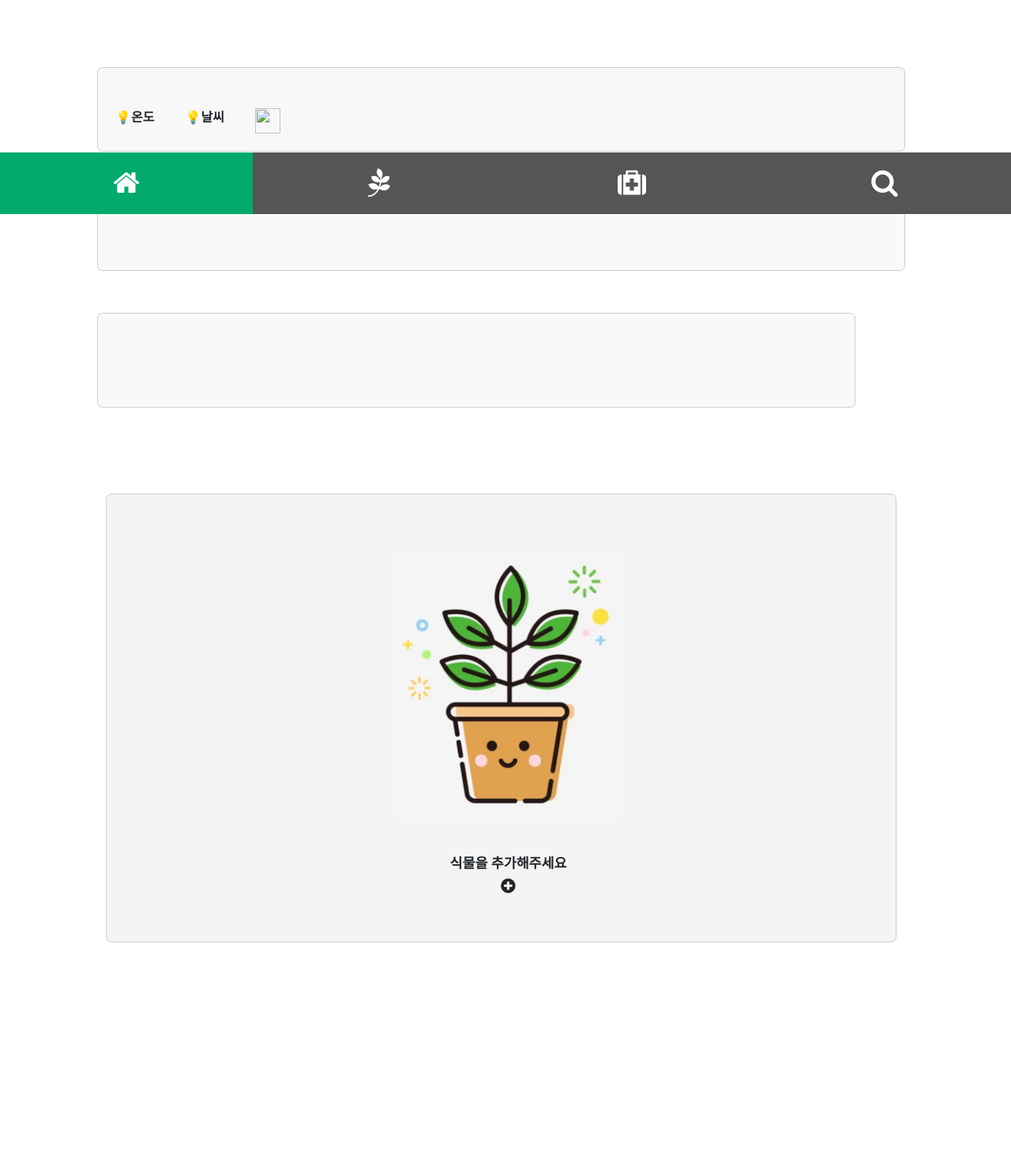
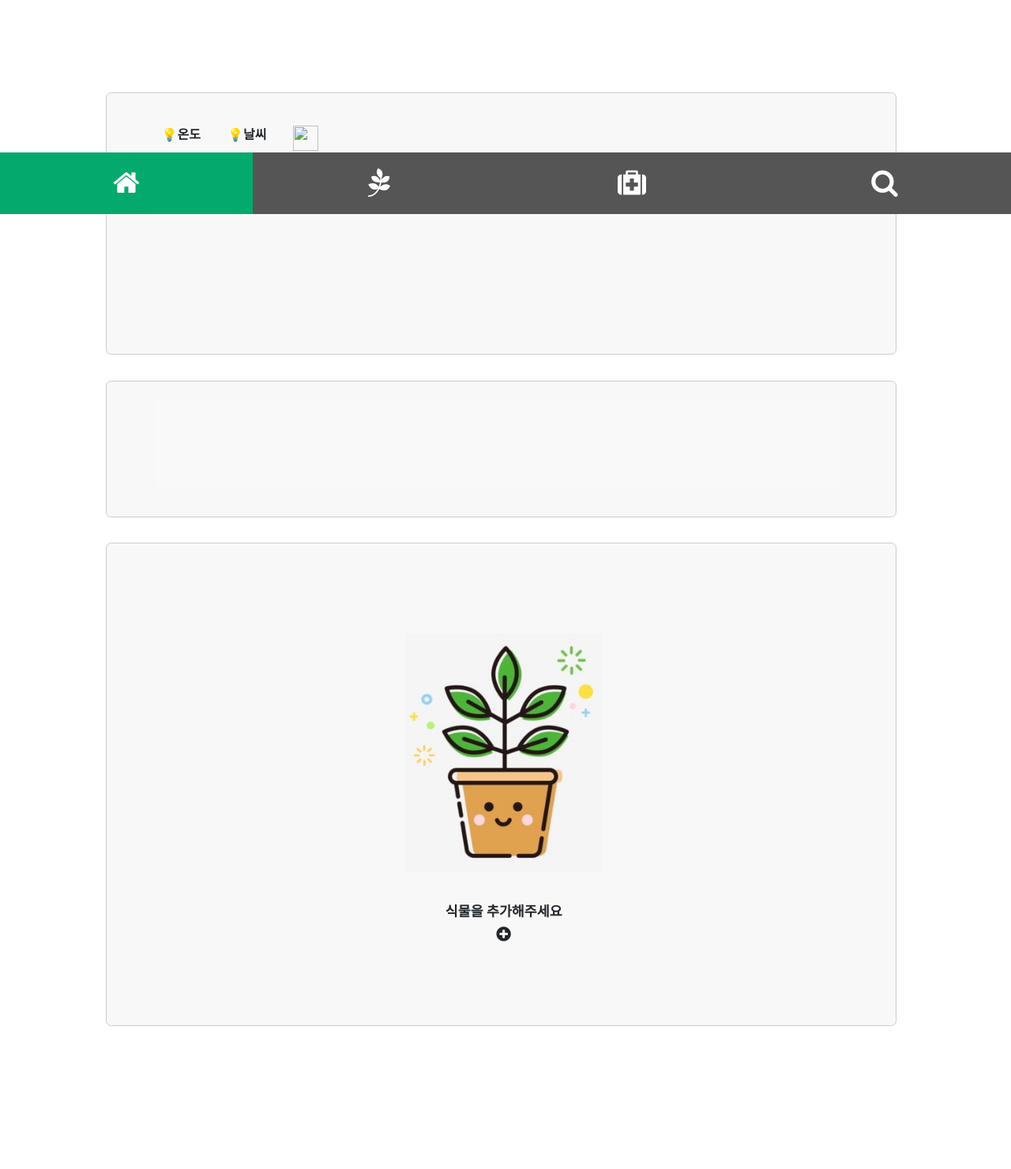
Before and after one commit to ujina123/Plant_recognition_project, a Django app: template web/finalproject/templates/main.html in a window 1280 px wide. Shown: the part 529-2009 px from the top of the page at 79% size. Before the commit the page ends 1722 px from the top, so only its background shows below. Run offline with Django 3.2, Linux system fonts and the light colour scheme; the template is opened without the code that fills it, so the values that code supplies are empty; some web fonts are replaced.

Commit message:
main 유진

```diff
--- a/web/finalproject/templates/main.html
+++ b/web/finalproject/templates/main.html
@@ -138,10 +138,8 @@
 			text-align: center;
 			justify-content: center;
 			display: inline-block;
-			margin-left: 3%;
-			border-radius: 5pt;
-			background-color:#f9f9f9;
-			border:0.5px solid #ccc;
+			padding: 2%;
+			margin: 3%;
 		}
 		.img{
 			width: 7%;
@@ -209,7 +207,7 @@
 			height: 7rem;
 		}
 		b {text-decoration:none; color:inherit; margin-right: 12%; font-size: 11pt; width: 30px; }
-		.box {max-width:960px; width:100%; height:7.5em; border:0.5px solid #ccc; margin:0 auto; border-radius: 5pt; margin-bottom: 5%; background-color: #f9f9f9;}
+		.box {max-width:960px; width:100%; height:8em; solid #ccc; margin:0 auto; }
 		#tab {
 			height: 50px;
 		}
@@ -221,6 +219,7 @@
 			width: 25%;
 		}
 		#tab ul{
+			padding: 3%;
 			white-space:nowrap;
 			overflow-x: auto;
 			text-align:center;
@@ -265,7 +264,13 @@
 			height: auto;
 		}
 		.row {
-			margin-bottom: 5%;
+			border-radius: 5pt;
+			background-color: #f8f8f8;
+			padding: 2%;
+			border:0.5px solid #ccc;
+			width: 93%;
+			height: 30%;
+			margin: 3%;
 		}
 		.loading{
 			width:100%;
@@ -304,8 +309,7 @@
 			{% endif %}
 
 			<div class="row">
-				<div style="border-radius: 5pt; background-color: #f8f8f8; padding: 2%; border:0.5px solid #ccc; width: 93%; margin-left: 3%;">
-					<div id="userloc" style="margin-bottom: 3%;"></div>
+				<div style="border-radius: 5pt; background-color: #f8f8f8; padding: 2%; width: 93%; margin-left: 3%;">
 					<div class="weather">💡온도</div>
 					<div id="temp" class="weather"></div>
 					<div class="weather">💡날씨</div>
@@ -333,16 +337,19 @@
 
 			<!-- 내식물 관리하기 회원 비회원 기능 구분 -->
 			{% if not user.is_authenticated %}
-				<div class="myplant" style="padding: 5%; background-color: #f4f4f4;">
+			<div class="row">
+				<div class="myplant" style="padding: 5%;">
 					<div onclick="location.href='{% url 'account_login' %}'"  style=" margin-top: 2%; margin-left: 2%; font-size: 16pt;">
 						<img src="{% static 'img/plant_cute.jpeg' %}" style="width: 32%; margin-bottom: 5%">
 						<div style="font-size: 13pt; font-weight: bold;">식물을 추가해주세요</div>
 						<i class="fa fa-plus-circle" aria-hidden="true"></i>
 					</div>
 				</div>
+			</div>
 			{% else %}
 				{% if obj|length > 0 %}
-				<div class="myplant" style="padding: 5%; height: 15em;">
+				<div class="row">
+					<div class="myplant" style="padding: 3%; height: 13em;">
 						<div class="col col-lg-9">
 							<div style="font-size: 17pt; float: left; font-weight: bold;">언제 물주지?</div>
 						</div>
@@ -360,12 +367,15 @@
 							{% endfor %}
 						</ul>
 					</div>
+				</div>
 				{% else %}
+				<div class="row">
 					<div class="myplant" style="padding: 5%; background-color: #f4f4f4;">
 						<div onclick="location.href='{% url 'plantinfo' %}'"  style=" margin-top: 2%; margin-left: 2%; font-size: 16pt;">
 							<img src="{% static 'img/plant_cute.jpeg' %}" style="width: 32%; margin-bottom: 5%;">
 							<div style="font-size: 13pt; font-weight: bold;">식물을 추가해주세요</div>
 							<i class="fa fa-plus-circle" aria-hidden="true"></i>
+						</div>
 					</div>
 				</div>
 				{% endif %}
```
Lines whose indentation alone changed are shown as unchanged.
